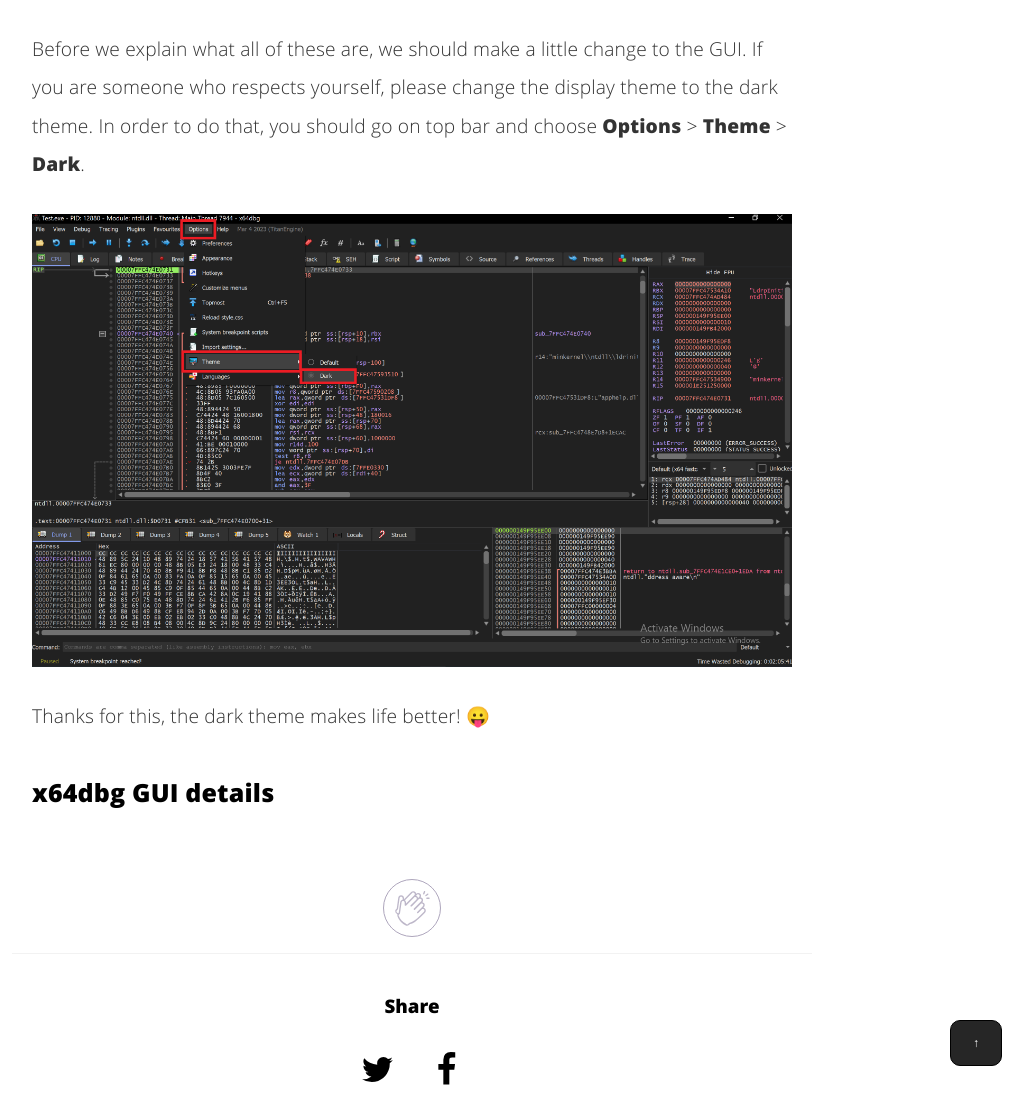
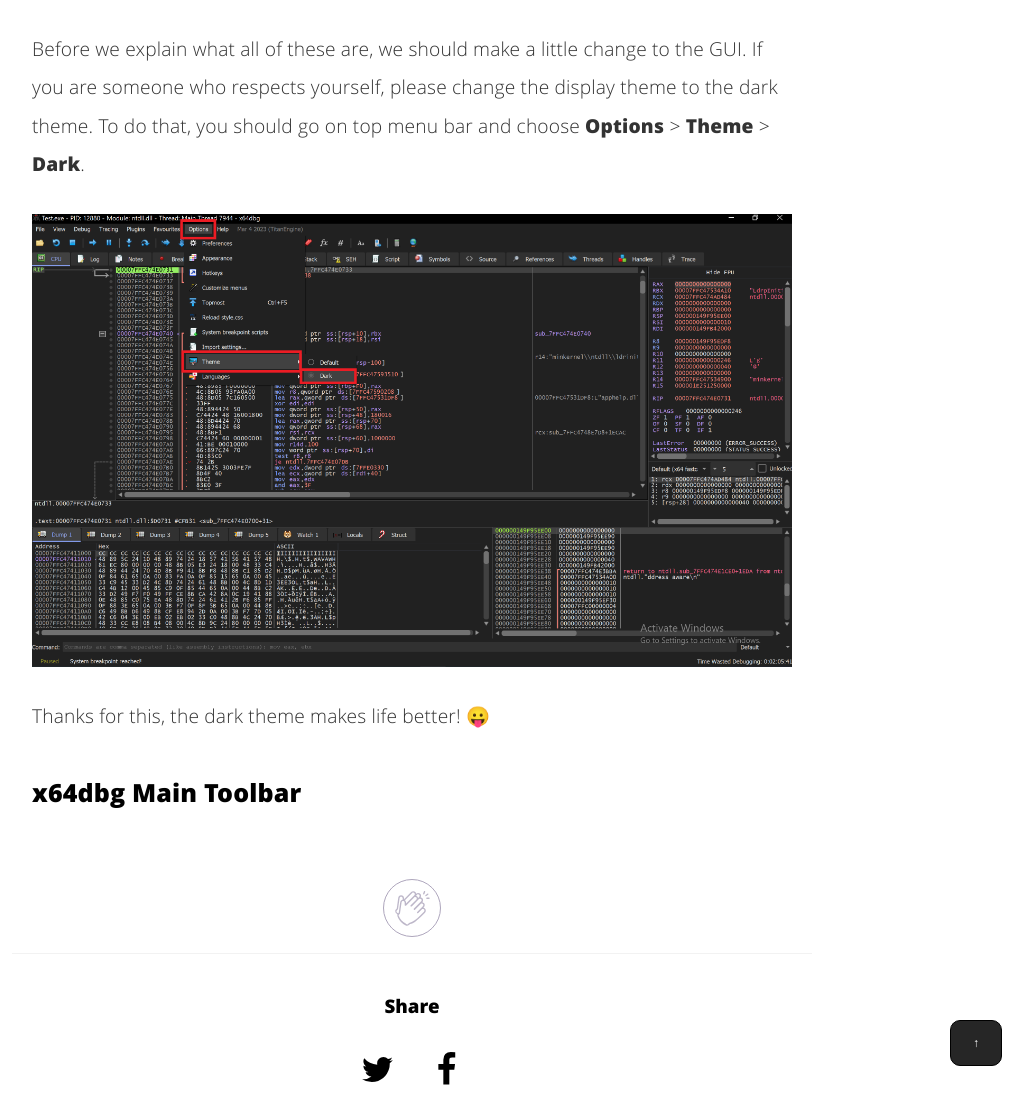
Before and after one commit to nickvourd/nickvourd.github.io, a Jekyll site: the page built from _posts/2023-10-18-x64dbg-intro.md, in a window 1280 px wide and 1400 px high, scrolled down 3445 px. Shown: the part 294-1400 px from the top of the window, without its empty margins (228-1261 px from the left). Built offline with Jekyll 4.4.1, drawn with Linux system fonts in a browser that asks for light colours.

Commit message:
Edit 2023-10-18 x64dbg (My first baby steps)

```diff
--- a/_posts/2023-10-18-x64dbg-intro.md
+++ b/_posts/2023-10-18-x64dbg-intro.md
@@ -336,13 +336,13 @@
     <iframe src="https://giphy.com/embed/SV0abytLe6nstZCvLY" width="480" height="270" frameBorder="0" class="giphy-embed" allowFullScreen></iframe>
 </div>
 
-<p>Before we explain what all of these are, we should make a little change to the GUI. If you are someone who respects yourself, please change the display theme to the dark theme. In order to do that, you should go on top bar and choose <b>Options</b> > <b>Theme</b> > <b>Dark</b>.</p>
+<p>Before we explain what all of these are, we should make a little change to the GUI. If you are someone who respects yourself, please change the display theme to the dark theme. To do that, you should go on top menu bar and choose <b>Options</b> > <b>Theme</b> > <b>Dark</b>.</p>
 
 <img src="/assets/img/post-img/18-10-2023/x64dbg-Dark-Theme.png" class="post-images" alt="Dark Theme x64dbg">
 
 <p>Thanks for this, the dark theme makes life better! 😛</p><br />
 
-<h3>x64dbg GUI details</h3>
+<h3>x64dbg Main Toolbar</h3>
 
 <br />
 <div align="center">
```
